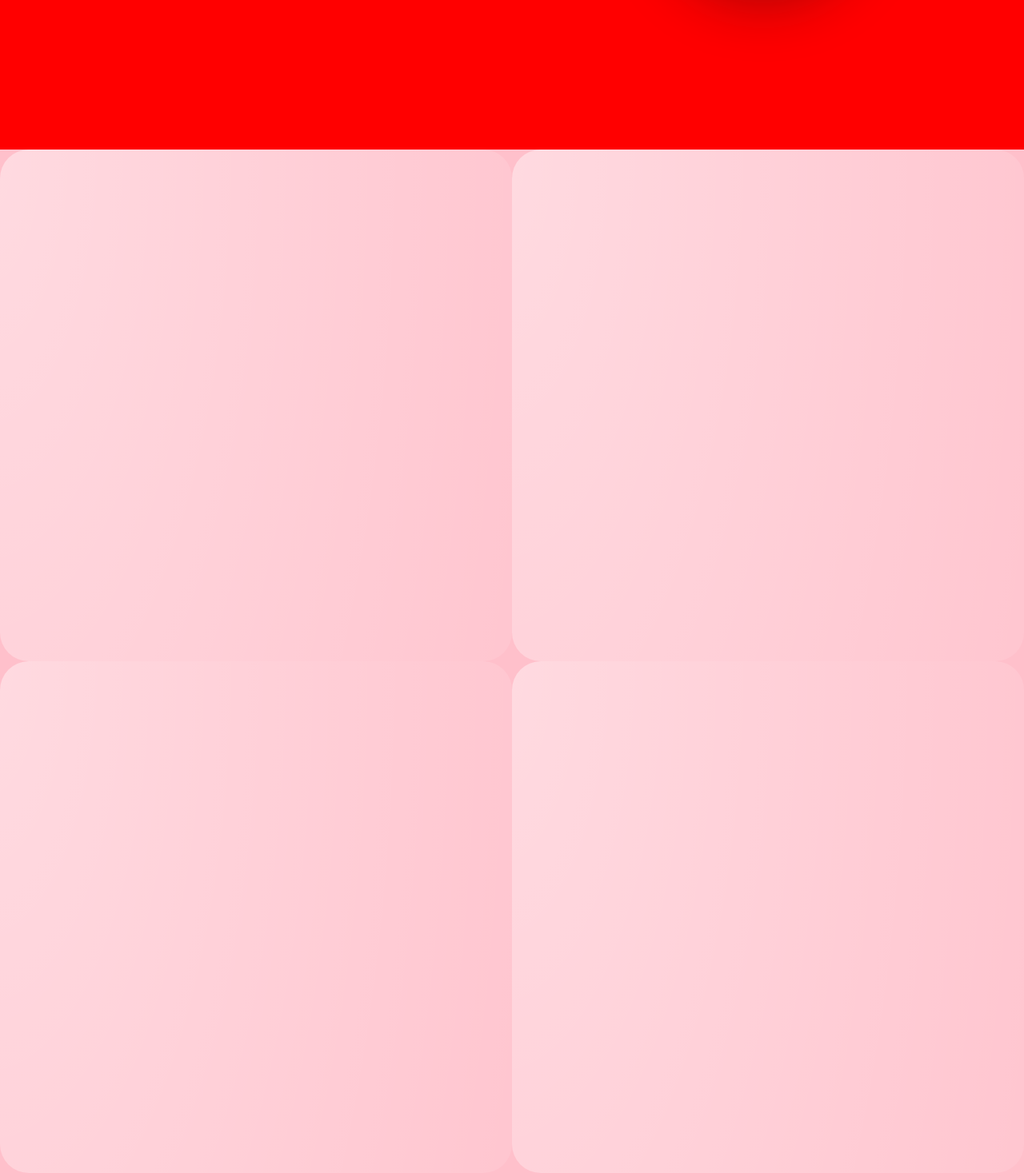
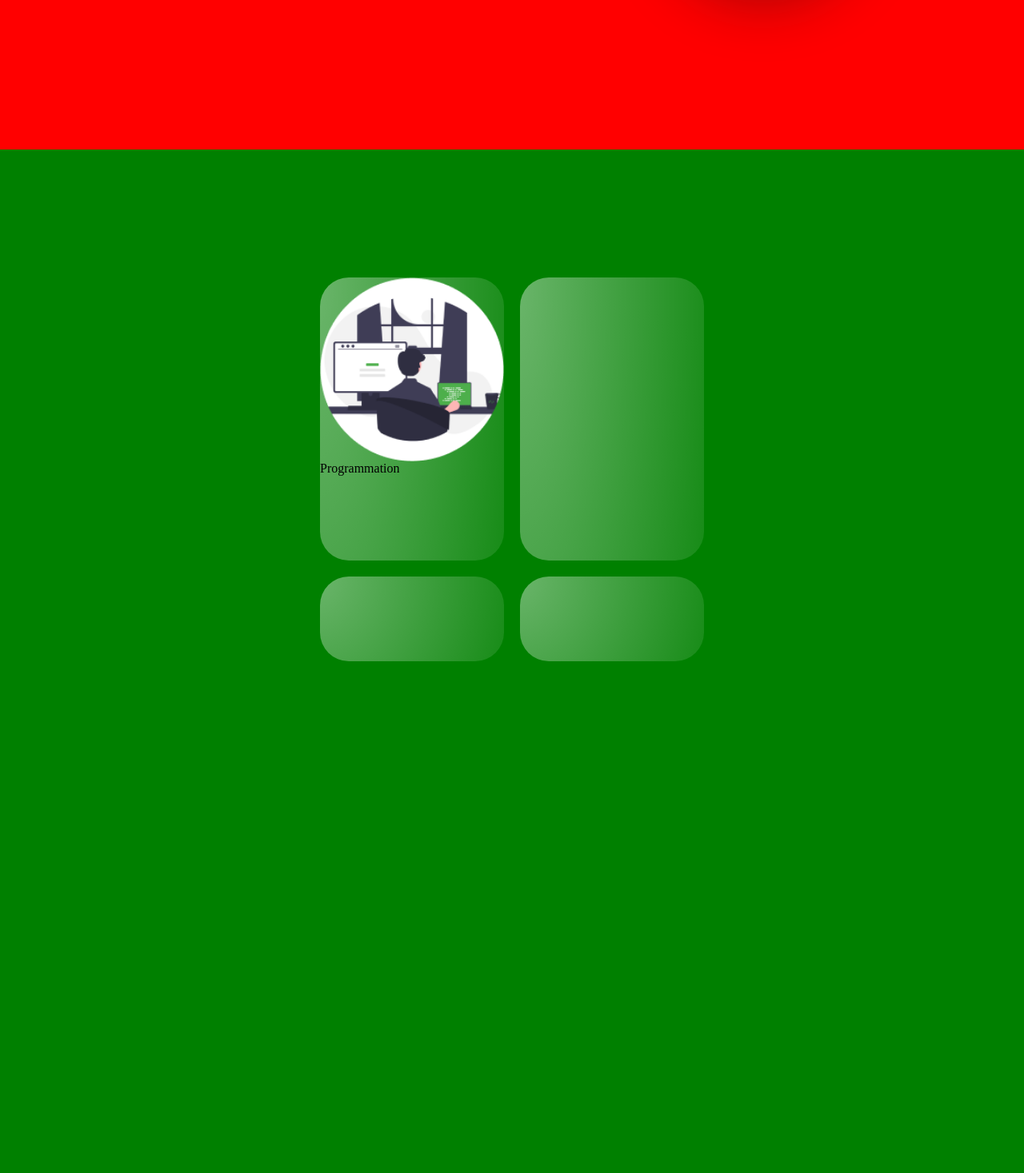
Before and after one commit to joshhauser/joshhauser.github.io, a PHP site: page / in a window 1280 px wide. Shown: the part 613-2080 px from the top of the page at 80% size. After the commit the page ends 1440 px from the top, so only its background shows below. Run offline with PHP 8.4, Linux system fonts and the light colour scheme; style sheets or scripts are compiled from the project's sources.

Commit message:
[wip] skills

```diff
--- a/css/flex.css
+++ b/css/flex.css
@@ -1,18 +1,19 @@
 .col {
   display: flex;
   flex-direction: column;
-  width: auto;
   flex-grow: 1;
-  flex-basis: 0;
-  -webkit-box-flex: 1;
-  -ms-flex-positive: 1;
-  max-width: 100%;
+  flex-basis: 0%;
 }
 
 .row {
   display: flex;
-  flex-direction: row;
   flex-wrap: wrap;
 }
 
+.row > * {
+  flex-shrink: 0;
+  width: 100%;
+  max-width: 100%;
+}
+
 /*# sourceMappingURL=flex.css.map */
--- a/css/style.css
+++ b/css/style.css
@@ -110,17 +110,28 @@ html {
   height: 100vh;
 }
 .skills .short {
-  background-color: pink;
+  height: 100%;
+  display: flex;
+  justify-content: center;
+  align-items: center;
 }
-.skills .short .col {
-  height: 15%;
+.skills .short .row {
+  height: 60%;
   aspect-ratio: 1/1;
+  gap: 20px;
 }
-.skills .short .col .skill-tile {
+.skills .short .row > * {
+  flex: 0 0 auto;
+  width: calc(50% - 10px);
+}
+.skills .short .row .col .skill-tile {
   height: 100%;
   width: 100%;
   background: radial-gradient(120.77% 306.01% at -2.31% 0%, rgba(255, 255, 255, 0.42) 0%, rgba(255, 255, 255, 0.06) 100%);
   border-radius: 36px;
 }
+.skills .short .row .col .skill-tile img {
+  width: 70;
+}
 
 /*# sourceMappingURL=style.css.map */
--- a/index.html
+++ b/index.html
@@ -63,16 +63,19 @@
     </div>
   </div>
   <div class="skills">
-    <div class="short col">
+    <div class="short">
       <div class="row">
         <div class="col">
-          <div class="skill-tile"></div>
+          <div class="skill-tile">
+            <div class="col">
+              <img class="skill-badge" src="./imgs/misc/dev.png">
+              <span>Programmation</span>
+            </div>
+          </div>
         </div>
         <div class="col">
           <div class="skill-tile"></div>
         </div>
-      </div>
-      <div class="row">
         <div class="col">
           <div class="skill-tile"></div>
         </div>
@@ -82,7 +85,6 @@
       </div>
     </div>
     <div class="long">
-
     </div>
   </div>
 </body>
--- a/scss/flex.scss
+++ b/scss/flex.scss
@@ -1,16 +1,17 @@
 .col {
   display: flex;
   flex-direction: column;
-  width: auto;
   flex-grow: 1;
-  flex-basis: 0;
-  -webkit-box-flex: 1;
-  -ms-flex-positive: 1;
-  max-width: 100%;
+  flex-basis: 0%;
 }
 
 .row {
   display: flex;
-  flex-direction: row;
   flex-wrap: wrap;
 }
+
+.row > * {
+  flex-shrink: 0;
+  width: 100%;
+  max-width: 100%;
+}
--- a/scss/style.scss
+++ b/scss/style.scss
@@ -134,17 +134,33 @@ html {
   height: 100vh;
 
   .short {
-    background-color: pink;
+    height: 100%;
+    display: flex;
+    justify-content: center;
+    align-items: center;
 
-    .col {
-      height: 15%;
+    .row {
+      height: 60%;
       aspect-ratio: 1/1;
+      $gapvalue: 20px;
+      gap: $gapvalue;
 
-      .skill-tile {
-        height: 100%;
-        width: 100%;
-        background: radial-gradient(120.77% 306.01% at -2.31% 0%, rgba(255, 255, 255, 0.42) 0%, rgba(255, 255, 255, 0.06) 100%);
-        border-radius: 36px;
+      >* {
+        flex: 0 0 auto;
+        width: calc(50% - $gapvalue/2);
+      }
+
+      .col {
+        .skill-tile {
+          height: 100%;
+          width: 100%;
+          background: radial-gradient(120.77% 306.01% at -2.31% 0%, rgba(255, 255, 255, 0.42) 0%, rgba(255, 255, 255, 0.06) 100%);
+          border-radius: 36px;
+
+          img {
+            width: 70;
+          }
+        }
       }
     }
   }
```
Also changed, not shown: imgs/misc/database.png (renamed from imgs/misc/databse.png), 2 other files.
